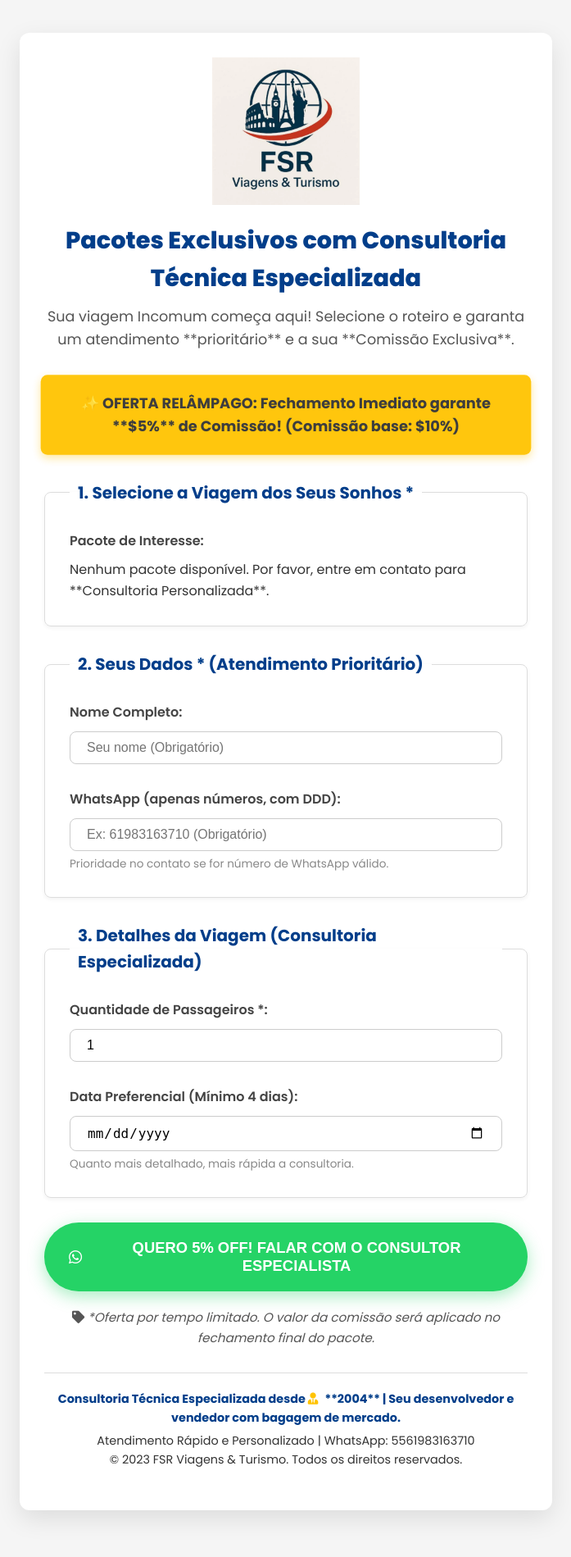
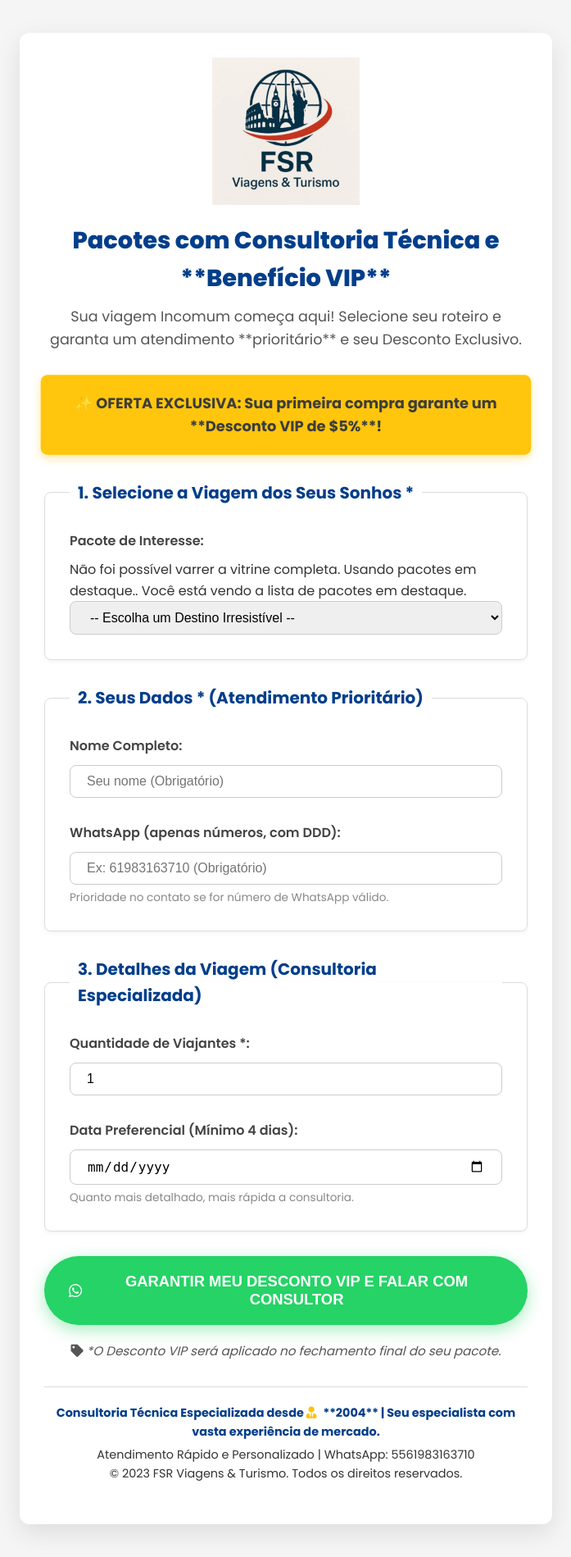
Before and after one commit to fsrviagens/fsr-turismo-lp-manager, a Flask app: page / in a window 1280 px wide. Shown: the whole page at 82% size, without its empty margins (291-988 px from the left). Before the commit the page ends 1852 px from the top, so only its background shows below. Run offline with Flask 3, Linux system fonts and the light colour scheme; data that the repository does not hold is empty; some libraries are stand-ins or nearby versions.

Commit message:
Atualizar o index.html

```diff
--- a/templates/index.html
+++ b/templates/index.html
@@ -3,19 +3,18 @@
 <head>
     <meta charset="UTF-8">
     <meta name="viewport" content="width=device-width, initial-scale=1.0">
-    <title>FSR Viagens | Consultoria Especializada e Pacotes Exclusivos (5% OFF)</title>
+    <title>FSR Viagens | Desconto VIP na 1ª Viagem e Consultoria Especializada</title>
 
     <link rel="stylesheet" href="/static/style.css">
 
     <link rel="stylesheet" href="https://cdnjs.cloudflare.com/ajax/libs/font-awesome/5.15.4/css/all.min.css" crossorigin="anonymous" referrerpolicy="no-referrer" />
 
-    <meta name="description" content="Consultoria de viagens especializada desde 2004. Escolha seu pacote FSR e garanta 5% de comissão no fechamento imediato.">
+    <meta name="description" content="Consultoria de viagens especializada desde 2004. Escolha seu pacote FSR e garanta um Desconto VIP de 5% OFF.">
 
     <script src="https://unpkg.com/react@18/umd/react.development.js" crossorigin></script>
     <script src="https://unpkg.com/react-dom@18/umd/react-dom.development.js" crossorigin></script>
     <script src="https://unpkg.com/@babel/standalone/babel.min.js"></script>
-
-    </head>
+</head>
 <body>
     <div id="root">
     </div>
@@ -27,22 +26,32 @@
         const API_LEAD_URL = '/capturar_lead';
         const TELEFONE_REGEX = /^\d{10,11}$/;
 
-        // Gatilho de Compra / Comissão
-        const PROSPECT_COMMISSION = '5%';
-        const BASE_COMMISSION = '10%';
+        // Gatilho de Compra / Desconto VIP
+        const PROSPECT_DISCOUNT = '5%';
+
+        // --- FALLBACK DE PACOTES (CASO O WEBSCRAPING FALHE) ---
+        const DADOS_FALLBACK = [
+            { id: 101, nome: "Fortaleza com Praia da Lagoinha", saida: "Curitiba, Londrina e Cascavel" },
+            { id: 102, nome: "Salvador com Morro de São Paulo", saida: "Variadas" },
+            { id: 103, nome: "Egito 2X1 | Pacote 08 dias e 07 noites", saida: "São Paulo, Rio de Janeiro (Bloqueios)" },
+            { id: 104, nome: "Réveillon na Tailândia com Festival das Lanternas", saida: "Variadas" },
+            { id: 105, nome: "Porto de Galinhas e Maragogi", saida: "Londrina e Maringá" },
+            { id: 106, nome: "Grand Turquia Extra 2026 Essencial", saida: "Variadas" },
+        ];
+        // -----------------------------------------------------
 
         // Mapeamento de Descritivos (Para enriquecer a mensagem do WhatsApp)
         const DESCRITIVOS_ROTEIROS = {
-            "Fortaleza com Praia da Lagoinha": "☀️ Fortaleza: Roteiro perfeito para quem ama sol, mar e aventura. Inclui a beleza rústica da Praia da Lagoinha e o agito da capital cearense.",
-            "Salvador com Morro de São Paulo": "🏝️ Salvador e Morro: Uma combinação imbatível de cidade histórica e ilha sem carros. Descanse e explore as famosas praias de Morro de São Paulo.",
-            "Egito 2X1 | Pacote 08 dias e 07 noites": "🐪 Egito: Viaje com quem entende! Pacote 2X1, uma jornada pela história milenar, pirâmides e cruzeiro pelo Nilo. Oportunidade única!",
-            "Réveillon na Tailândia com Festival das Lanternas": "🎇 Tailândia: Celebre o Réveillon com o mágico Festival das Lanternas (Yi Peng). Praias paradisíacas e templos milenares esperam por você. Exclusivo!",
-            "Lençóis Maranhenses - São Luís e Barreirinhas": "💧 Lençóis Maranhenses: Descubra a beleza surreal das lagoas entre dunas. Um ecoturismo inesquecível combinando São Luís e Barreirinhas.",
-            "Porto de Galinhas e Maragogi": "🐠 Porto de Galinhas e Maragogi: O melhor do Nordeste! Mergulhe nas piscinas naturais e desfrute do famoso 'Caribe Brasileiro'.",
-            "Réveillon 2026 - Costão do Santinho Resort": "🎉 Costão do Santinho: Réveillon All Inclusive em um dos resorts mais desejados do Brasil. Garanta sua vaga com as melhores condições.",
-            "Grand Turquia Extra 2026 Essencial": "🇹🇷 Turquia: Pacote Essencial pela Turquia, visitando Istambul, Capadócia e Pamukkale. Cultura, história e paisagens inesquecíveis.",
-            "Montevidéu Bloqueio Exclusivo": "🍷 Montevidéu: Bloqueio exclusivo para a capital uruguaia. História, gastronomia e vinhos em uma viagem charmosa e acessível.",
-            // **IMPORTANTE: ADICIONE MAIS CHAVES:VALORES AQUI** para o restante dos pacotes varridos.
+            "Fortaleza com Praia da Lagoinha": "☀️ Roteiro perfeito para quem ama sol, mar e aventura. Inclui a beleza rústica da Praia da Lagoinha e o agito da capital cearense.",
+            "Salvador com Morro de São Paulo": "🏝️ Uma combinação imbatível de cidade histórica e ilha sem carros. Descanse e explore as famosas praias de Morro de São Paulo.",
+            "Egito 2X1 | Pacote 08 dias e 07 noites": "🐪 Viaje com quem entende! Pacote 2X1, uma jornada pela história milenar, pirâmides e cruzeiro pelo Nilo. Oportunidade única!",
+            "Réveillon na Tailândia com Festival das Lanternas": "🎇 Celebre a virada do ano com o mágico Festival das Lanternas (Yi Peng). Praias paradisíacas e templos milenares esperam por você.",
+            "Lençóis Maranhenses - São Luís e Barreirinhas": "💧 Descubra a beleza surreal das lagoas entre dunas. Um ecoturismo inesquecível combinando São Luís e Barreirinhas.",
+            "Porto de Galinhas e Maragogi": "🐠 O melhor do Nordeste! Mergulhe nas piscinas naturais e desfrute do famoso 'Caribe Brasileiro'.",
+            "Réveillon 2026 - Costão do Santinho Resort": "🎉 Réveillon All Inclusive em um dos resorts mais desejados do Brasil. Garanta sua vaga com as melhores condições.",
+            "Grand Turquia Extra 2026 Essencial": "🇹🇷 Pacote Essencial pela Turquia, visitando Istambul, Capadócia e Pamukkale. Cultura, história e paisagens inesquecíveis.",
+            "Montevidéu Bloqueio Exclusivo": "🍷 Bloqueio exclusivo para a capital uruguaia. História, gastronomia e vinhos em uma viagem charmosa e acessível.",
+            // Adicione mais descritivos aqui...
         };
 
         // Função utilitária para obter a data mínima permitida (hoje + 4 dias)
@@ -54,12 +63,9 @@
 
         // Função para obter o descritivo a partir do nome do pacote
         const obterDescritivoRoteiro = (pacoteNomeCompleto) => {
-            // Tenta encontrar a chave no mapeamento, ignorando a Saída
-            // Ex: Transforma "Egito 2X1 | Pacote..." em "Egito 2X1 | Pacote 08 dias e 07 noites"
             const nomeBase = pacoteNomeCompleto.split('|')[0].trim();
 
-            // Retorna a descrição mapeada ou um fallback de consultoria
-            return DESCRITIVOS_ROTEIROS[nomeBase] || "✈️ Consultoria Exclusiva: Conte-nos seus sonhos para criarmos uma experiência Incomum, com 5% de comissão extra no fechamento imediato!";
+            return DESCRITIVOS_ROTEIROS[nomeBase] || `✈️ Consultoria Exclusiva: Conte-nos seus sonhos para criarmos uma experiência Incomum e aplicarmos seu ${PROSPECT_DISCOUNT} de Desconto VIP!`;
         };
 
         const LandingPageFSR = () => {
@@ -71,7 +77,6 @@
             const [erro, setErro] = React.useState('');
             const [loadingLead, setLoadingLead] = React.useState(false);
 
-            // Novos estados para o carregamento dos pacotes
             const [pacotes, setPacotes] = React.useState([]);
             const [pacotesLoading, setPacotesLoading] = React.useState(true);
             const [erroPacotes, setErroPacotes] = React.useState('');
@@ -79,7 +84,7 @@
             const minDate = React.useMemo(() => getMinDate(), []);
 
             // ----------------------------------------------------
-            // USE EFFECT: Busca de pacotes (Chamada Real do Backend)
+            // USE EFFECT: Busca de pacotes (Com Fallback)
             // ----------------------------------------------------
             React.useEffect(() => {
                 const fetchPacotes = async () => {
@@ -87,22 +92,22 @@
                     setErroPacotes('');
 
                     try {
-                        // CHAMA O ENDPOINT REAL (Gunicorn e Scraping)
                         const response = await fetch(API_PAC_URL);
                         const data = await response.json();
 
-                        if (response.ok) {
+                        if (response.ok && data.length > 0) {
                             setPacotes(data);
                         } else {
-                            // Erro retornado pelo backend
-                            setErroPacotes(data.message || 'Erro ao carregar os pacotes do servidor.');
-                            setPacotes([]); // Garante que a lista esteja vazia em caso de erro.
+                            // CÓDIGO DE FALLBACK: Usa a lista de reserva
+                            setErroPacotes('Não foi possível varrer a vitrine completa. Usando pacotes em destaque.');
+                            setPacotes(DADOS_FALLBACK);
                         }
 
                     } catch (error) {
-                        console.error("Erro de rede ao carregar pacotes:", error);
-                        setErroPacotes('Falha de conexão. Por favor, tente recarregar a página.');
-                        setPacotes([]);
+                        // CÓDIGO DE FALLBACK: Usa a lista de reserva
+                        console.error("Erro de rede ao carregar pacotes. Usando Fallback.", error);
+                        setErroPacotes('Falha na conexão com a vitrine. Apresentando pacotes em destaque.');
+                        setPacotes(DADOS_FALLBACK);
                     } finally {
                         setPacotesLoading(false);
                     }
@@ -115,20 +120,10 @@
 
             const handlePassageirosChange = (e) => {
                 const value = e.target.value;
-
-                if (value === '') {
-                    setPassageiros('');
-                    return;
-                }
-
+                if (value === '') { setPassageiros(''); return; }
                 let num = parseInt(value);
-
-                if (!isNaN(num) && num >= 1) {
-                    setPassageiros(num);
-                }
-                else if (num < 1) {
-                    setPassageiros(1);
-                }
+                if (!isNaN(num) && num >= 1) { setPassageiros(num); }
+                else if (num < 1) { setPassageiros(1); }
             };
 
             const validateForm = (finalPassageiros) => {
@@ -147,7 +142,6 @@
                     return false;
                 }
 
-                // VALIDAÇÃO DE DATA: Mínimo 4 dias de antecedência
                 if (dataViagem && dataViagem < minDate) {
                     const minDateFormatted = new Date(minDate).toLocaleDateString('pt-BR');
                     setErro(`❌ A data de viagem deve ser no mínimo ${minDateFormatted} (4 dias de antecedência para processamento).`);
@@ -176,22 +170,22 @@
                 // --- Geração do Descritivo e Mensagem para o WhatsApp ---
                 const descritivoRoteiro = obterDescritivoRoteiro(pacoteSelecionado);
 
-                let mensagem = `*PRIORIDADE - NOVO LEAD (SITE)*
-Olá, FSR Viagens & Turismo! Meu nome é ${nome}.
-Estou entrando em contato para garantir a comissão especial de ${PROSPECT_COMMISSION}%.
+                let mensagem = `*ATENDIMENTO PRIORITÁRIO - VIAJANTE SITE*
+Olá, Consultor Especializado da FSR Viagens! Meu nome é ${nome}.
+Tenho interesse em garantir meu *Desconto VIP de ${PROSPECT_DISCOUNT} OFF* na minha primeira compra.
 
 *1. Pacote de Interesse:*
 ✈️ *${pacoteSelecionado}*
 ${descritivoRoteiro}
 
-*2. Detalhes da Solicitação:*
+*2. Detalhes da Viagem:*
 - Passageiros: ${finalPassageiros}
 - Data Pretendida: ${dataViagem ? new Date(dataViagem).toLocaleDateString('pt-BR', {timeZone: 'UTC'}) : 'Ainda a definir (Gostaria de opções)'}
 
-*3. Dados do Lead (Para Funil Power BI):*
+*3. Dados do Lead (Para Funil Interno):*
 - Nome: ${nome}
 - Telefone: ${telefone}
-- Ação: Fechamento Imediato (${PROSPECT_COMMISSION} OFF)
+- Ação: Desconto VIP (${PROSPECT_DISCOUNT} OFF)
 `;
 
                 const encodedMessage = encodeURIComponent(mensagem);
@@ -234,46 +228,43 @@ ${descritivoRoteiro}
                             height="100"
                         />
                         <h1 className="hero__headline">
-                            Pacotes Exclusivos com Consultoria Técnica Especializada
+                            Pacotes com Consultoria Técnica e **Benefício VIP**
                         </h1>
                         <p className="hero__slogan">
-                            Sua viagem Incomum começa aqui! Selecione o roteiro e garanta um atendimento **prioritário** e a sua **Comissão Exclusiva**.
+                            Sua viagem Incomum começa aqui! Selecione seu roteiro e garanta um atendimento **prioritário** e seu Desconto Exclusivo.
                         </p>
 
-                        {/* GATILHO DE ESCASSEZ E URGÊNCIA */}
+                        {/* GATILHO DE VENDA: DESCONTO VIP */}
                         <div className="offer-banner">
-                            ✨ OFERTA RELÂMPAGO: Fechamento Imediato garante **${PROSPECT_COMMISSION}** de Comissão! (Comissão base: ${BASE_COMMISSION})
+                            ✨ OFERTA EXCLUSIVA: Sua primeira compra garante um **Desconto VIP de ${PROSPECT_DISCOUNT}**!
                         </div>
                     </header>
 
                     <form onSubmit={handleWhatsAppRedirect} className="form">
 
                         {/* 1. Seleção do Pacote */}
-                        <fieldset className="form__fieldset" disabled={pacotesLoading}>
+                        <fieldset className="form__fieldset" disabled={pacotesLoading && pacotes.length === 0}>
                             <legend className="form__legend">1. Selecione a Viagem dos Seus Sonhos *</legend>
                             <div className="form__group">
                                 <label htmlFor="pacote-select">Pacote de Interesse:</label>
 
-                                {/* ESTADO DE CARREGAMENTO REALISTA (UX OTIMIZADA) */}
-                                {pacotesLoading && (
+                                {pacotesLoading && pacotes.length === 0 && (
                                     <p className="loading-message">
                                         <i className="fas fa-plane fa-spin"></i> Varrendo as opções da Vitrine em tempo real...
                                     </p>
                                 )}
 
-                                {/* MENSAGEM DE ERRO DOS PACOTES */}
-                                {erroPacotes && (
-                                    <p className="error-message">{erroPacotes}. Tente recarregar ou consulte por WhatsApp.</p>
+                                {erroPacotes && pacotes.length > 0 && (
+                                    <p className="warning-message">{erroPacotes}. Você está vendo a lista de pacotes em destaque.</p>
                                 )}
 
-                                {/* SELETOR DE PACOTES CARREGADOS */}
-                                {!pacotesLoading && pacotes.length > 0 && (
+                                {(!pacotesLoading || pacotes.length > 0) && (
                                     <select
                                         id="pacote-select"
                                         value={pacoteSelecionado}
                                         onChange={(e) => setPacoteSelecionado(e.target.value)}
                                         required
-                                        title="Escolha um dos pacotes varridos diretamente da vitrine FSR."
+                                        title="Escolha um dos pacotes varridos ou em destaque FSR."
                                     >
                                         <option value="">-- Escolha um Destino Irresistível --</option>
                                         {pacotes.map((pacote) => (
@@ -284,9 +275,9 @@ ${descritivoRoteiro}
                                     </select>
                                 )}
 
-                                {/* Fallback se não houver pacotes */}
-                                {!pacotesLoading && pacotes.length === 0 && !erroPacotes && (
-                                    <p className="error-message">Nenhum pacote disponível. Por favor, entre em contato para **Consultoria Personalizada**.</p>
+                                {/* Fallback final, caso falhe o scraping E o fallback */}
+                                {!pacotesLoading && pacotes.length === 0 && (
+                                    <p className="error-message">❌ Não foi possível carregar pacotes. Por favor, entre em contato para **Consultoria Personalizada**.</p>
                                 )}
                             </div>
                         </fieldset>
@@ -309,7 +300,7 @@ ${descritivoRoteiro}
                         <fieldset className="form__fieldset">
                             <legend className="form__legend">3. Detalhes da Viagem (Consultoria Especializada)</legend>
                             <div className="form__group">
-                                <label htmlFor="passageiros-input">Quantidade de Passageiros *:</label>
+                                <label htmlFor="passageiros-input">Quantidade de Viajantes *:</label>
                                 <input id="passageiros-input" type="number" min="1" value={passageiros} onChange={handlePassageirosChange} required/>
                             </div>
                             <div className="form__group">
@@ -329,20 +320,20 @@ ${descritivoRoteiro}
                         {/* Acessibilidade para mensagens de erro */}
                         {erro && <p className="error-message form__alert" role="alert" aria-live="assertive" aria-atomic="true">{erro}</p>}
 
-                        <button type="submit" className="btn btn--cta" disabled={loadingLead || pacotesLoading}>
+                        <button type="submit" className="btn btn--cta" disabled={loadingLead || (pacotesLoading && pacotes.length === 0)}>
                             <i className="fab fa-whatsapp"></i>
                             {loadingLead ? 'Processando dados e Conectando...' :
-                            `Quero ${PROSPECT_COMMISSION} OFF! Falar com o Consultor Especialista`}
+                            `Garantir meu Desconto VIP e Falar com Consultor`}
                         </button>
 
                         <p className="final-call-to-action">
-                            <i className="fas fa-tag"></i> *Oferta por tempo limitado. O valor da comissão será aplicado no fechamento final do pacote.
+                            <i className="fas fa-tag"></i> *O Desconto VIP será aplicado no fechamento final do seu pacote.
                         </p>
                     </form>
 
                     <footer className="footer">
                         <p className="expert-seal">
-                            Consultoria Técnica Especializada desde <i className="fas fa-user-tie"></i> **2004** | Seu desenvolvedor e vendedor com bagagem de mercado.
+                            Consultoria Técnica Especializada desde <i className="fas fa-user-tie"></i> **2004** | Seu especialista com vasta experiência de mercado.
                         </p>
                         <p>Atendimento Rápido e Personalizado | <span className="whatsapp-link">WhatsApp: {WHATSAPP_NUMBER}</span></p>
                         <p>&copy; 2023 FSR Viagens & Turismo. Todos os direitos reservados.</p>
```
